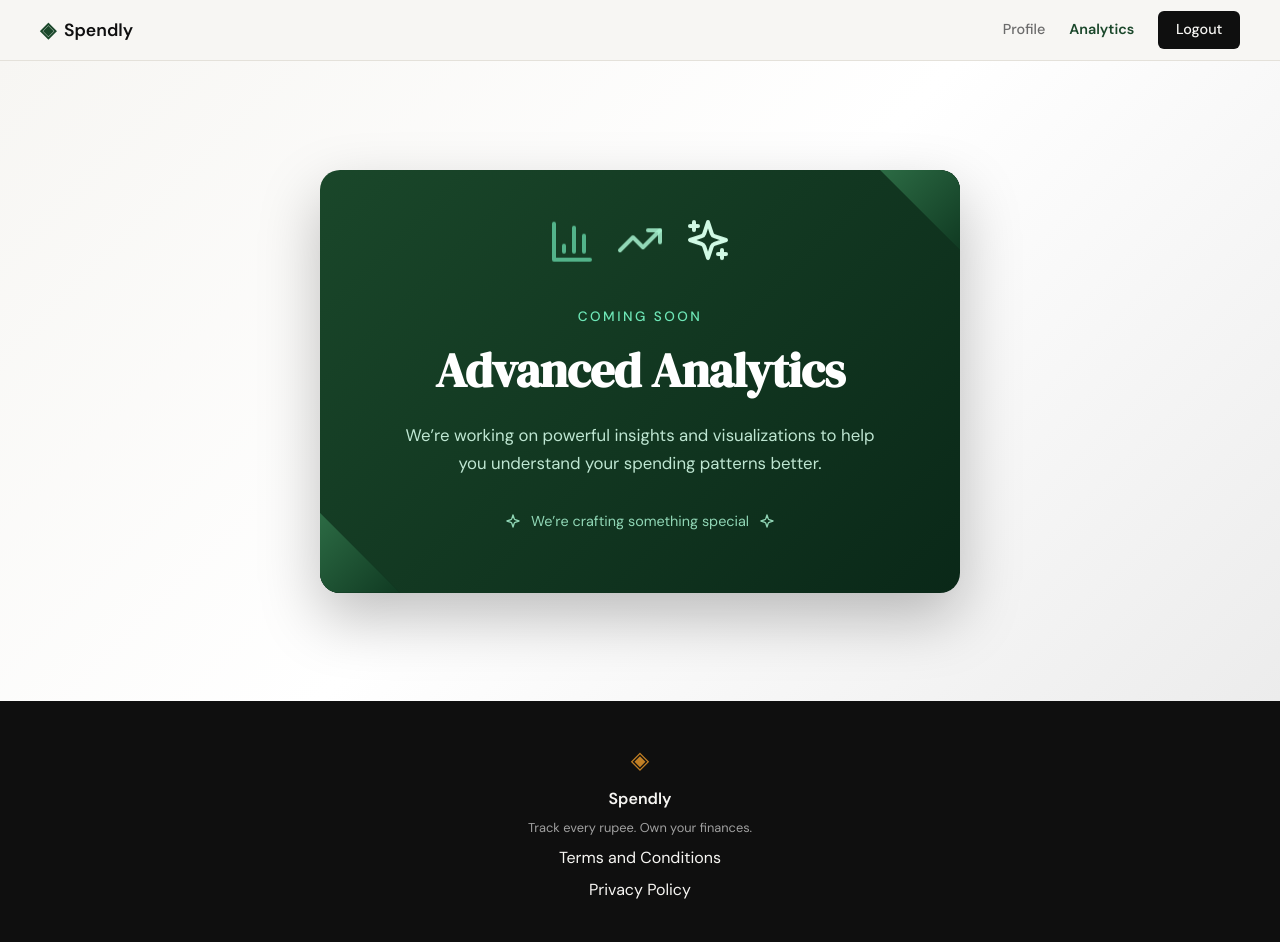
After one commit to VirenRB1/Spendly, a Flask app: page /analytics in a window 1280 px wide. The commit adds this page. Run offline with Flask 3, Linux system fonts and the light colour scheme; the visitor is signed in with stand-in values (Sample User, id 1).

Commit message:
Add Coming Soon Page

```diff
--- a/app.py
+++ b/app.py
@@ -227,6 +227,13 @@ def profile():
     )
 
 
+@app.route("/analytics")
+def analytics():
+    if not session.get("user_id"):
+        return redirect(url_for("login"))
+    return render_template("analytics.html")
+
+
 @app.route("/expenses/add")
 def add_expense():
     return "Add expense — coming in Step 7"
--- /dev/null
+++ b/static/css/analytics.css
@@ -0,0 +1,171 @@
+/* ------------------------------------------------------------------ */
+/* Analytics — Coming Soon page                                        */
+/* ------------------------------------------------------------------ */
+
+.analytics-section {
+    min-height: calc(100vh - 60px - 100px);
+    display: flex;
+    align-items: center;
+    justify-content: center;
+    padding: 4rem 2rem;
+    background: linear-gradient(135deg, #f7f6f3 0%, #ffffff 50%, #ececec 100%);
+}
+
+.analytics-card {
+    position: relative;
+    width: 100%;
+    max-width: 640px;
+    padding: 3.5rem 3rem;
+    border-radius: 20px;
+    overflow: hidden;
+    background: linear-gradient(135deg, #1a472a 0%, #0a2818 100%);
+    box-shadow: 0 25px 60px rgba(0, 0, 0, 0.25);
+    animation: analytics-pop 0.6s ease both;
+}
+
+@keyframes analytics-pop {
+    from { opacity: 0; transform: scale(0.92); }
+    to   { opacity: 1; transform: scale(1); }
+}
+
+/* Decorative corner triangles */
+.analytics-corner {
+    position: absolute;
+    width: 96px;
+    height: 96px;
+}
+
+.analytics-corner-tr {
+    top: 0;
+    right: 0;
+}
+
+.analytics-corner-bl {
+    bottom: 0;
+    left: 0;
+}
+
+.analytics-corner-shadow {
+    background: #0a2818;
+    box-shadow: -4px 4px 12px rgba(0, 0, 0, 0.5);
+}
+
+.analytics-corner-shadow.analytics-corner-tr {
+    clip-path: polygon(100% 0, 100% 100%, 0 0);
+    transform: translate(8px, -8px);
+}
+
+.analytics-corner-shadow.analytics-corner-bl {
+    clip-path: polygon(0 100%, 100% 100%, 0 0);
+    box-shadow: 4px -4px 12px rgba(0, 0, 0, 0.5);
+    transform: translate(-8px, 8px);
+}
+
+.analytics-corner-fill {
+    width: 80px;
+    height: 80px;
+    background: linear-gradient(135deg, #2c6b44 0%, #103a22 100%);
+}
+
+.analytics-corner-fill.analytics-corner-tr {
+    clip-path: polygon(100% 0, 100% 100%, 0 0);
+}
+
+.analytics-corner-fill.analytics-corner-bl {
+    clip-path: polygon(0 100%, 100% 100%, 0 0);
+}
+
+/* Content */
+.analytics-content {
+    position: relative;
+    z-index: 1;
+    text-align: center;
+}
+
+.analytics-icons {
+    display: flex;
+    justify-content: center;
+    gap: 1.25rem;
+    margin-bottom: 2rem;
+}
+
+.analytics-icon {
+    display: inline-flex;
+    width: 48px;
+    height: 48px;
+    animation: analytics-float 2.5s ease-in-out infinite;
+}
+
+.analytics-icon svg {
+    width: 100%;
+    height: 100%;
+}
+
+.analytics-icon-1 {
+    color: rgba(110, 231, 183, 0.7);
+    animation-delay: 0s;
+}
+
+.analytics-icon-2 {
+    color: rgba(167, 243, 208, 0.85);
+    animation-delay: 0.2s;
+}
+
+.analytics-icon-3 {
+    color: #d1fae5;
+    animation-delay: 0.4s;
+}
+
+@keyframes analytics-float {
+    0%, 100% { transform: translateY(0); }
+    50%      { transform: translateY(-10px); }
+}
+
+.analytics-eyebrow {
+    color: #6ee7b7;
+    font-size: 0.85rem;
+    font-weight: 500;
+    letter-spacing: 0.18em;
+    text-transform: uppercase;
+    margin-bottom: 1rem;
+}
+
+.analytics-title {
+    font-family: var(--font-display);
+    font-size: clamp(2.25rem, 4vw, 3rem);
+    line-height: 1.1;
+    letter-spacing: -0.01em;
+    color: #ffffff;
+    margin-bottom: 1.5rem;
+}
+
+.analytics-body {
+    font-size: 1.05rem;
+    line-height: 1.7;
+    color: rgba(209, 250, 229, 0.9);
+    max-width: 480px;
+    margin: 0 auto 2rem;
+}
+
+.analytics-footnote {
+    display: inline-flex;
+    align-items: center;
+    justify-content: center;
+    gap: 0.6rem;
+    color: rgba(167, 243, 208, 0.85);
+    font-size: 0.9rem;
+}
+
+.analytics-footnote svg {
+    width: 16px;
+    height: 16px;
+}
+
+@media (max-width: 600px) {
+    .analytics-section { padding: 2.5rem 1rem; }
+    .analytics-card    { padding: 2.5rem 1.75rem; }
+    .analytics-icon    { width: 40px; height: 40px; }
+    .analytics-icons   { gap: 0.85rem; margin-bottom: 1.5rem; }
+    .analytics-corner       { width: 72px; height: 72px; }
+    .analytics-corner-fill  { width: 60px; height: 60px; }
+}
--- a/static/css/style.css
+++ b/static/css/style.css
@@ -102,6 +102,11 @@ a { color: inherit; text-decoration: none; }
 
 .nav-links a { color: var(--ink-muted); transition: color 0.2s; }
 .nav-links a:hover { color: var(--ink); }
+
+.nav-links a.nav-link-active {
+    color: var(--accent);
+    font-weight: 600;
+}
 
 .nav-cta {
     background: var(--ink) !important;
--- /dev/null
+++ b/templates/analytics.html
@@ -0,0 +1,64 @@
+{% extends "base.html" %}
+
+{% block title %}Analytics — Spendly{% endblock %}
+
+{% block head %}
+<link rel="stylesheet" href="{{ url_for('static', filename='css/analytics.css') }}">
+{% endblock %}
+
+{% block content %}
+
+<section class="analytics-section">
+    <div class="analytics-card">
+        <div class="analytics-corner analytics-corner-shadow analytics-corner-tr"></div>
+        <div class="analytics-corner analytics-corner-shadow analytics-corner-bl"></div>
+        <div class="analytics-corner analytics-corner-fill analytics-corner-tr"></div>
+        <div class="analytics-corner analytics-corner-fill analytics-corner-bl"></div>
+
+        <div class="analytics-content">
+            <div class="analytics-icons">
+                <span class="analytics-icon analytics-icon-1">
+                    <svg viewBox="0 0 24 24" fill="none" stroke="currentColor" stroke-width="2" stroke-linecap="round" stroke-linejoin="round" aria-hidden="true">
+                        <path d="M3 3v18h18"/>
+                        <path d="M18 17V9"/>
+                        <path d="M13 17V5"/>
+                        <path d="M8 17v-3"/>
+                    </svg>
+                </span>
+                <span class="analytics-icon analytics-icon-2">
+                    <svg viewBox="0 0 24 24" fill="none" stroke="currentColor" stroke-width="2" stroke-linecap="round" stroke-linejoin="round" aria-hidden="true">
+                        <polyline points="22 7 13.5 15.5 8.5 10.5 2 17"/>
+                        <polyline points="16 7 22 7 22 13"/>
+                    </svg>
+                </span>
+                <span class="analytics-icon analytics-icon-3">
+                    <svg viewBox="0 0 24 24" fill="none" stroke="currentColor" stroke-width="2" stroke-linecap="round" stroke-linejoin="round" aria-hidden="true">
+                        <path d="m12 3-1.9 5.8a2 2 0 0 1-1.3 1.3L3 12l5.8 1.9a2 2 0 0 1 1.3 1.3L12 21l1.9-5.8a2 2 0 0 1 1.3-1.3L21 12l-5.8-1.9a2 2 0 0 1-1.3-1.3z"/>
+                        <path d="M5 3v4"/>
+                        <path d="M19 17v4"/>
+                        <path d="M3 5h4"/>
+                        <path d="M17 19h4"/>
+                    </svg>
+                </span>
+            </div>
+
+            <p class="analytics-eyebrow">Coming Soon</p>
+            <h1 class="analytics-title">Advanced Analytics</h1>
+            <p class="analytics-body">
+                We&rsquo;re working on powerful insights and visualizations to help you understand your spending patterns better.
+            </p>
+
+            <div class="analytics-footnote">
+                <svg viewBox="0 0 24 24" fill="none" stroke="currentColor" stroke-width="2" stroke-linecap="round" stroke-linejoin="round" aria-hidden="true">
+                    <path d="m12 3-1.9 5.8a2 2 0 0 1-1.3 1.3L3 12l5.8 1.9a2 2 0 0 1 1.3 1.3L12 21l1.9-5.8a2 2 0 0 1 1.3-1.3L21 12l-5.8-1.9a2 2 0 0 1-1.3-1.3z"/>
+                </svg>
+                <span>We&rsquo;re crafting something special</span>
+                <svg viewBox="0 0 24 24" fill="none" stroke="currentColor" stroke-width="2" stroke-linecap="round" stroke-linejoin="round" aria-hidden="true">
+                    <path d="m12 3-1.9 5.8a2 2 0 0 1-1.3 1.3L3 12l5.8 1.9a2 2 0 0 1 1.3 1.3L12 21l1.9-5.8a2 2 0 0 1 1.3-1.3L21 12l-5.8-1.9a2 2 0 0 1-1.3-1.3z"/>
+                </svg>
+            </div>
+        </div>
+    </div>
+</section>
+
+{% endblock %}
--- a/templates/base.html
+++ b/templates/base.html
@@ -20,7 +20,8 @@
             </a>
             <div class="nav-links">
                 {% if session.user_id %}
-                    <a href="{{ url_for('profile') }}">Profile</a>
+                    <a href="{{ url_for('profile') }}" class="{% if request.endpoint == 'profile' %}nav-link-active{% endif %}">Profile</a>
+                    <a href="{{ url_for('analytics') }}" class="{% if request.endpoint == 'analytics' %}nav-link-active{% endif %}">Analytics</a>
                     <a href="{{ url_for('logout') }}" class="nav-cta">Logout</a>
                 {% else %}
                     <a href="{{ url_for('login') }}">Sign in</a>
```
